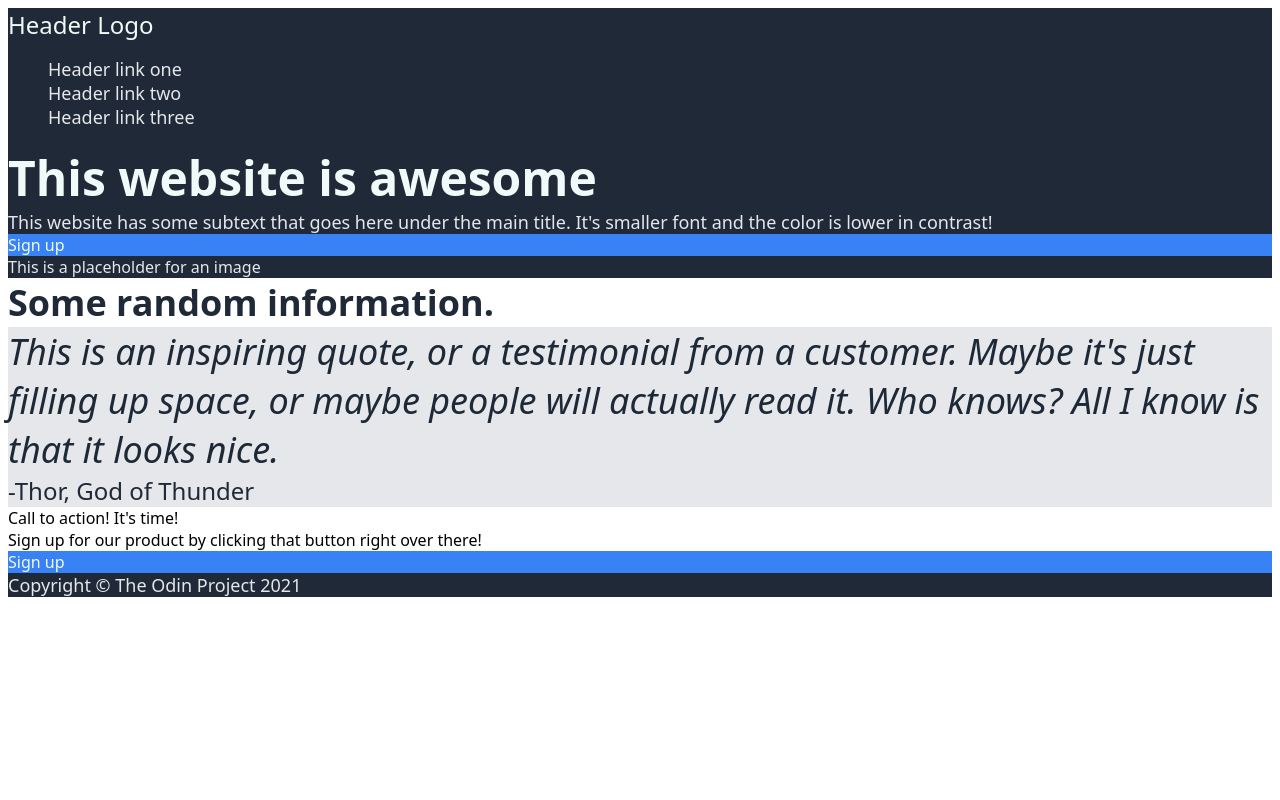
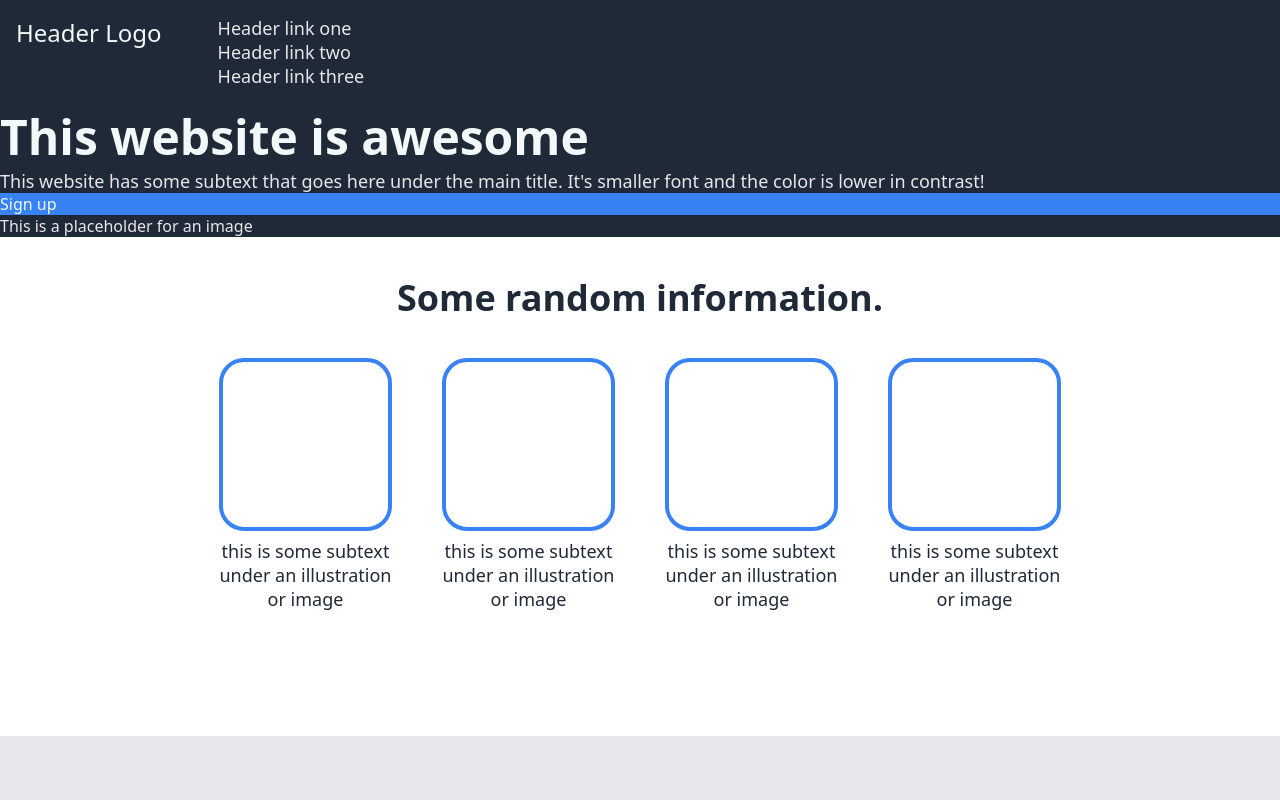
Before and after one commit to Jrippinger/odin-landingpage, a plain HTML site: page index.html in a window 1280 px wide. Shown: the top 800 px of the page. Drawn offline with Linux system fonts and the light colour scheme.

Commit message:
Styled Top and mid containers

```diff
--- a/index.html
+++ b/index.html
@@ -9,25 +9,42 @@
 </head>
 <body>
     <div class="header">
+        <div class="top">
             <div class="logo">Header Logo</div>
             <ul>
                 <li><a href="#">Header link one</a></li>
                 <li><a href="#">Header link two</a></li>
                 <li><a href="#">Header link three</a></li>
             </ul>
+        </div>
+
+        <div class="bottom">
             <div class="hero">This website is awesome</div>
             <div class="herosub">This website has some subtext that goes here under the main title. It's smaller font and the color is lower in contrast!</div>
             <div class="signup">Sign up</div>
             <div class="headpic">This is a placeholder for an image</div>
         </div>
+    </div>
 
     <div class="containertop">
         <div class="title">Some random information.</div>
-        <div class="imagecontainter">
+        <div class="imagecontainer">
+            <div class="info">
                 <div class="image"></div>
+                <div class="text">this is some subtext under an illustration or image</div>
+            </div>
+            <div class="info">
                 <div class="image"></div>
+                <div class="text">this is some subtext under an illustration or image</div>
+            </div>
+            <div class="info">
                 <div class="image"></div>
+                <div class="text">this is some subtext under an illustration or image</div>
+            </div>
+            <div class="info">
                 <div class="image"></div>
+                <div class="text">this is some subtext under an illustration or image</div>
+            </div>
         </div>
 
     </div>
--- a/style.css
+++ b/style.css
@@ -1,14 +1,23 @@
 body{
     font-family: system-ui, -apple-system, BlinkMacSystemFont, 'Segoe UI', Roboto, Oxygen, Ubuntu, Cantarell, 'Open Sans', 'Helvetica Neue', sans-serif;
+    margin: 0;
 }
 
 .header{
     background-color: #1f2937;
+    display: flex;
+    margin: 0;
+    flex-direction: column;
+}
+
+.top{
+    display: flex;
 }
 
 .logo{
     color: #f0faf8;
     font-size: 24px;
+    padding: 16px;
 }
 
 li{
@@ -39,13 +48,47 @@ a,
 }
 
 .containertop{
-
+    display: flex;
+    justify-content: center;
+    flex-direction: column;
+    align-items: center;
 }
 
 .title{
     color: #1f2937;
     font-size: 36px;
     font-weight: 800;
+    margin: 36px;
+}
+
+.imagecontainer{
+    display: flex;
+    justify-content: center;
+    gap: 48px;
+    margin-bottom: 125px;
+    text-align: center;
+}
+
+.info{
+    display: flex;
+    align-items: center;
+    flex-direction: column;
+    justify-content: center;
+}
+
+.image{
+  border-radius: 25px;
+  border: 4px solid #3882f6;
+  padding: 20px;
+  width: 125px;
+  height: 125px;
+}
+
+.text{
+    color: #1f2937;
+    font-size: 18px;
+    width: 175px;
+    margin-top: 8px;
 }
 
 .containermid{
@@ -56,17 +99,28 @@ a,
     color: #1D2937;
     font-size: 36px;
     font-style: italic;
+    width: 825px;
+    margin-top: 100px;
 }
 
 .author{
     font-size: 24px;
     color: #1f2937;
+    margin-left: 550px;
+    margin-bottom: 100px;
 }
 
 .containermid{
-
+    display: flex;
+    justify-content: center;
+    align-items: center;
+    flex-direction: column;
 }
 
 .footer{
     background-color: #1f2937;
+    display: flex;
+    justify-content: center;
+    align-items: center;
+    height: 100px;
 }
```
Lines whose indentation alone changed are shown as unchanged.
